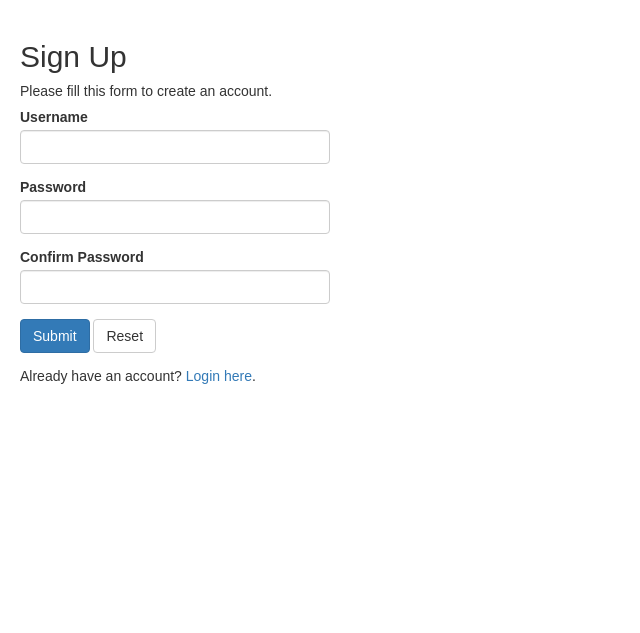
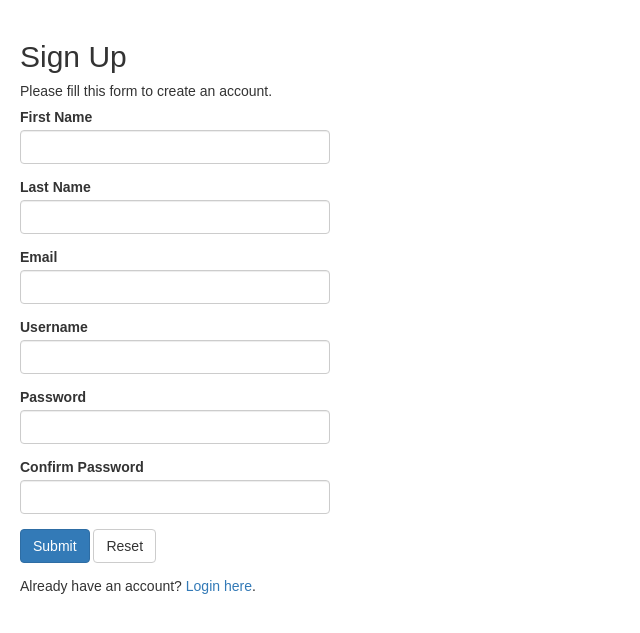
Before and after one commit to Johnny-Iles/Teamproject, a PHP site: page /register.php in a window 1280 px wide. Shown: the top 633 px of the page, without its empty margins (0-640 px from the left). Run offline with PHP 8.4, Linux system fonts and the light colour scheme; data that the repository does not hold is empty.

Commit message:
Update register.php

```diff
--- a/register.php
+++ b/register.php
@@ -3,7 +3,7 @@
 require_once "config.php";
 
 // Define variables and initialize with empty values
-$username = $password = $confirm_password = "";
+$username = $password = $confirm_password = $email = $name = $surname = "";
 $username_err = $password_err = $confirm_password_err = "";
 
 // Processing form data when form is submitted
@@ -61,17 +61,27 @@ if($_SERVER["REQUEST_METHOD"] == "POST"){
         }
     }
 
+    //TO DO: Validate this dat below
+    $name = $_POST["name"];
+    $surname = $_POST["surname"];
+    $email = $_POST["email"];
+
     // Check input errors before inserting in database
     if(empty($username_err) && empty($password_err) && empty($confirm_password_err)){
 
         // Prepare an insert statement
-        $sql = "INSERT INTO users (username, password) VALUES (?, ?)";
+        $sql = "INSERT INTO users (Name, Surname, Email_Address, username, password) VALUES (?, ?, ?, ?, ?)";
 
         if($stmt = mysqli_prepare($link, $sql)){
+
+
             // Bind variables to the prepared statement as parameters
-            mysqli_stmt_bind_param($stmt, "ss", $param_username, $param_password);
+            mysqli_stmt_bind_param($stmt, "sssss", $param_name, $param_surname, $param_email, $param_username, $param_password);
 
             // Set parameters
+            $param_name = $name;
+            $param_surname = $surname;
+            $param_email = $email;
             $param_username = $username;
             $param_password = password_hash($password, PASSWORD_DEFAULT); // Creates a password hash
 
@@ -110,6 +120,21 @@ if($_SERVER["REQUEST_METHOD"] == "POST"){
         <p>Please fill this form to create an account.</p>
         <form action="<?php echo htmlspecialchars($_SERVER["PHP_SELF"]); ?>" method="post">
             <div class="form-group <?php echo (!empty($username_err)) ? 'has-error' : ''; ?>">
+                <label>First Name</label>
+                <input type="text" name="name" class="form-control" value="<?php echo $name; ?>">
+                <span class="help-block"><?php echo $username_err; ?></span>
+            </div>
+            <div class="form-group <?php echo (!empty($username_err)) ? 'has-error' : ''; ?>">
+                <label>Last Name</label>
+                <input type="text" name="surname" class="form-control" value="<?php echo $surname; ?>">
+                <span class="help-block"><?php echo $username_err; ?></span>
+            </div>
+            <div class="form-group <?php echo (!empty($username_err)) ? 'has-error' : ''; ?>">
+                <label>Email</label>
+                <input type="text" name="email" class="form-control" value="<?php echo $email; ?>">
+                <span class="help-block"><?php echo $username_err; ?></span>
+            </div>
+            <div class="form-group <?php echo (!empty($username_err)) ? 'has-error' : ''; ?>">
                 <label>Username</label>
                 <input type="text" name="username" class="form-control" value="<?php echo $username; ?>">
                 <span class="help-block"><?php echo $username_err; ?></span>
```
